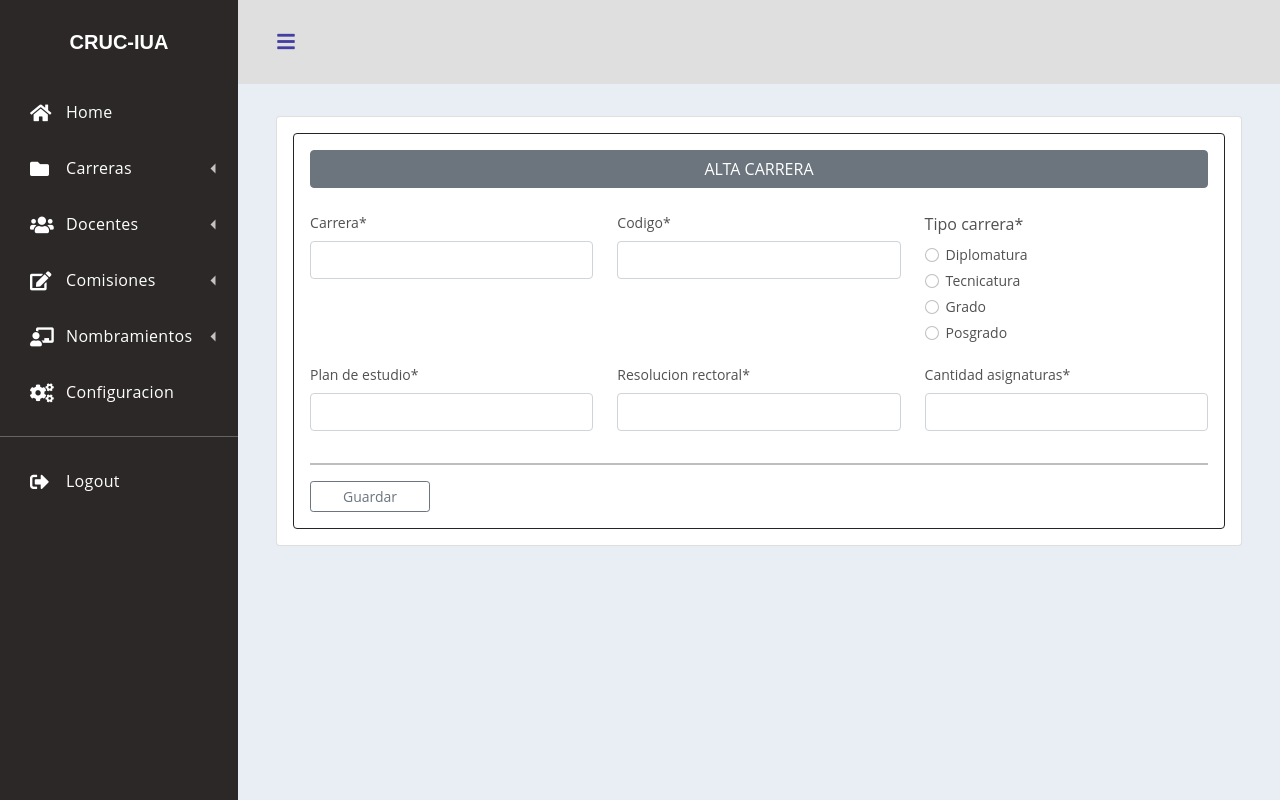
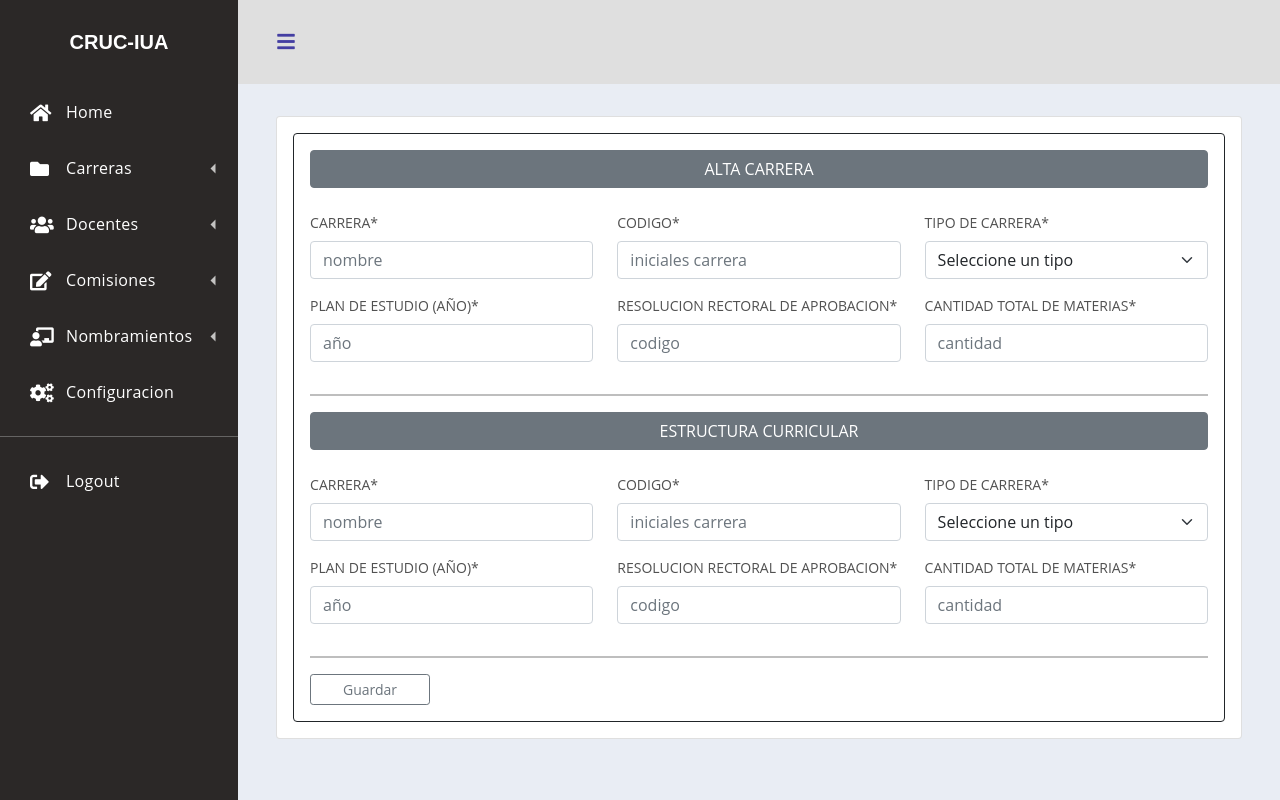
Before and after one commit to crodriguezbar/proyecto_nomb_docente, a Django app: page /altacarrera/ in a window 1280 px wide. Run offline with Django 4.2, Linux system fonts and the light colour scheme; some libraries are stand-ins or nearby versions.

Commit message:
Avances carrera

```diff
--- a/app_nomb_doc/forms.py
+++ b/app_nomb_doc/forms.py
@@ -1,7 +1,7 @@
 from dataclasses import fields
 from datetime import datetime
 from django import forms
-from app_nomb_doc.models import Docentes
+from app_nomb_doc.models import Carreras, Docentes
 from django.core.validators import RegexValidator
 
 #Letras minusculas
@@ -88,9 +88,7 @@ class FormAltaDocente (forms.ModelForm):
             'telefono': forms.TextInput(attrs={
                 'style': 'font-size: 16px',
                 'placeholder':'(012) 345-6789',
-                'data-mask':'(000) 000-0000'
-                }
-            )
+                'data-mask':'(000) 000-0000'})
         }
 
 class FormReporte (forms.Form):
@@ -107,23 +105,56 @@ class FormReporteDni (forms.Form):
     dni=forms.IntegerField(required=True)
 
 #FORMULARIOS CARRERAS
-class FormAltaCarrera (forms.Form):
-    OPCIONES_SELECCION = (
-        ('Diplomatura', 'Diplomatura'),
-        ('Tecnicatura', 'Tecnicatura'),
-        ('Grado', 'Grado'),
-        ('Posgrado', 'Posgrado')
+class FormAltaCarrera (forms.ModelForm):
+
+    carrera=forms.CharField(
+        label='CARRERA',
+        max_length=40,
+        validators=[RegexValidator(r'^[a-zA-ZÀ-ÿ\s]*$', message='Solo letras estan permitidas!')],
+        widget=forms.TextInput(attrs={'placeholder':'nombre'})
     )
-    carrera=forms.CharField(max_length=40, required=True)
-    codigo=forms.CharField(max_length=20, required=True)
-    tipo_carrera=forms.ChoiceField(
-        required=True,
-        choices=OPCIONES_SELECCION,
-        widget= forms.RadioSelect()
+    plan_de_estudio=forms.CharField(
+        label='PLAN DE ESTUDIO (AÑO)',
+        max_length=4,
+        validators=[RegexValidator(r'^[0-9]*$', message='Solo numeros estan permitidos!')],
+        widget=forms.TextInput(attrs={'placeholder':'año'})
     )
-    plan_de_estudio=forms.IntegerField(required=True)
-    resolucion_rectoral=forms.CharField(max_length=20, required=True)
-    cantidad_asignaturas=forms.IntegerField(required=True)
+    resolucion_rectoral=forms.CharField(
+        label='RESOLUCION RECTORAL DE APROBACION',
+        max_length=20,
+        validators=[RegexValidator(r'^[a-zA-ZÀ-ÿ\s]*$', message='!')],
+        widget=forms.TextInput(attrs={'placeholder':'codigo'})
+    )
+    cantidad_asignaturas=forms.CharField(
+        label='CANTIDAD TOTAL DE MATERIAS',
+        max_length=2,
+        validators=[RegexValidator(r'^[0-9]*$', message='Solo numeros estan permitidos!')],
+        widget=forms.TextInput(attrs={'placeholder':'cantidad'})
+    )
+
+    class Meta:
+        model=Carreras
+        exclude=['fecha_creacion']
+        labels={
+            'tipo_carrera':'TIPO DE CARRERA',
+            'codigo':'CODIGO'
+        }
+        OPCIONES_TIPO_CARRERA=(
+            ('', 'Seleccione un tipo'),
+            ('Diplomatura', 'Diplomatura'),
+            ('Tecnicatura', 'Tecnicatura'),
+            ('Grado', 'Grado'),
+            ('Posgrado', 'Posgrado')
+        )
+        widgets= {
+            'tipo_carrera': forms.Select(
+                choices=OPCIONES_TIPO_CARRERA,
+                attrs={'class': 'form-control'}),
+            'codigo': forms.TextInput(attrs={
+                'style': 'font-size: 16px',
+                'placeholder':'iniciales carrera',
+                'data-mask':'AA'})
+        }
 
 class FormReporteCarrera (forms.Form):
     carrera=forms.CharField(required=True)
--- a/app_nomb_doc/models.py
+++ b/app_nomb_doc/models.py
@@ -35,6 +35,10 @@ class Carreras(models.Model):
     cantidad_asignaturas=models.IntegerField()
     asignaturas=models.CharField(max_length=40)
 
+    def clean(self):
+        self.carrera = self.carrera.capitalize()
+        self.asignaturas = self.asignaturas.capitalize()
+
 class Comisiones(models.Model):
     carrera=models.CharField(max_length=40)
     asignatura=models.CharField(max_length=40)
--- a/app_nomb_doc/templates/formularios/carreras/form_alta_carrera.html
+++ b/app_nomb_doc/templates/formularios/carreras/form_alta_carrera.html
@@ -26,6 +26,19 @@
                 <div class="col-4">{{formulario.cantidad_asignaturas|as_crispy_field}}</div>
             </div>
             <hr style="border: 1px solid black;">
+
+            <span class="btn btn-secondary mb-4">ESTRUCTURA CURRICULAR</span>
+            <div class="row">
+                <div class="col-4">{{formulario.carrera|as_crispy_field}}</div>
+                <div class="col-4">{{formulario.codigo|as_crispy_field}}</div>
+                <div class="col-4">{{formulario.tipo_carrera|as_crispy_field}}</div>
+            </div>
+            <div class="row">
+                <div class="col-4">{{formulario.plan_de_estudio|as_crispy_field}}</div>
+                <div class="col-4">{{formulario.resolucion_rectoral|as_crispy_field}}</div>
+                <div class="col-4">{{formulario.cantidad_asignaturas|as_crispy_field}}</div>
+            </div>
+            <hr style="border: 1px solid black;">
             <button type="submit" class="btn btn-outline-secondary btn-sm mt-0" style="width:120px" value='Guardar'>Guardar</button>
         </div>
     </form>
```
